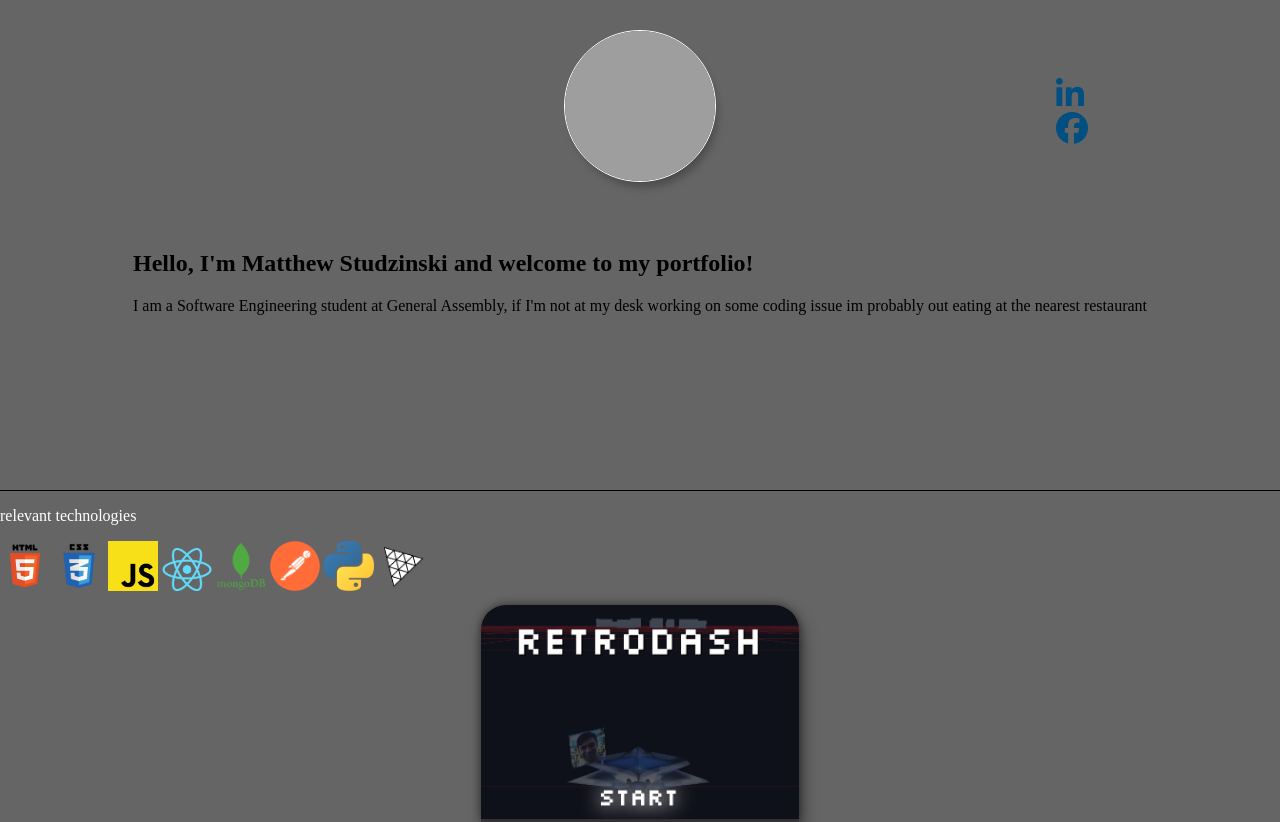
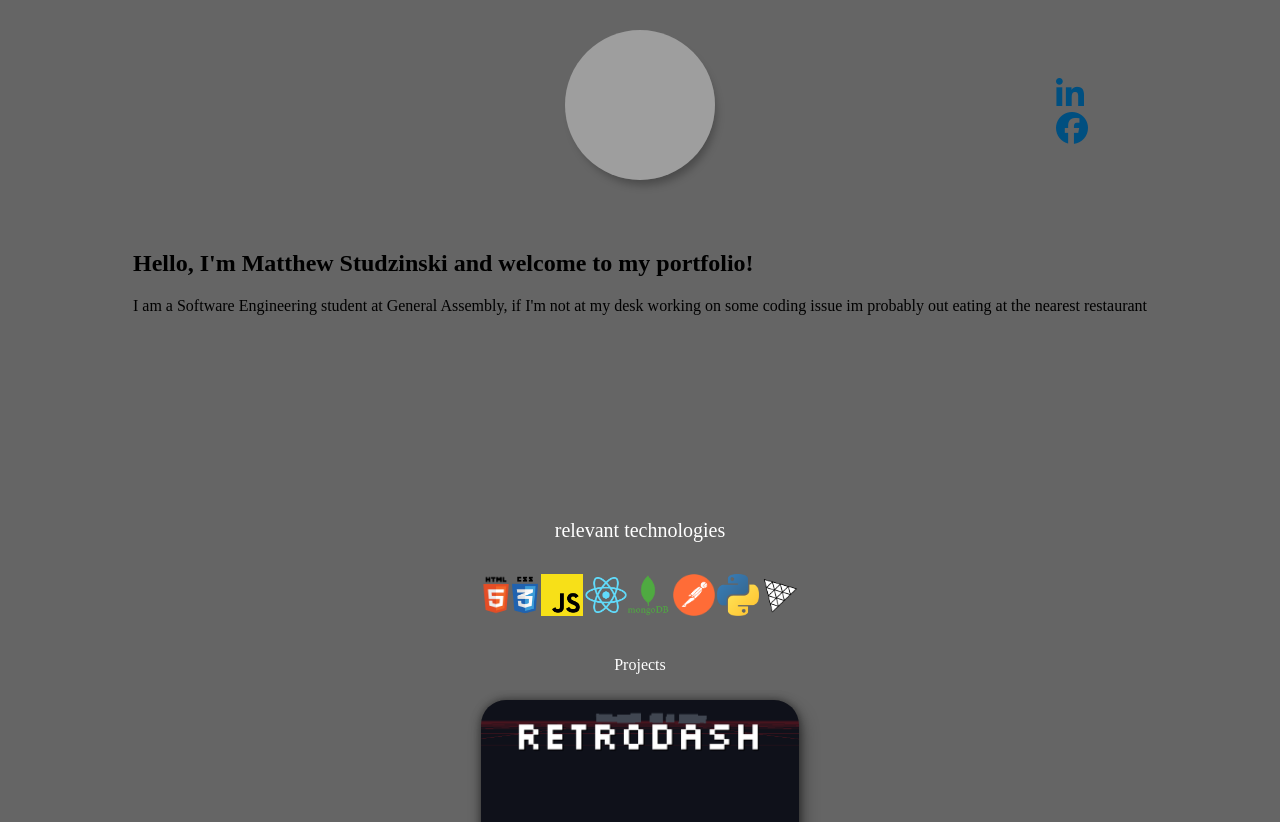
Before and after one commit to MattStudzinski/Portfolio-site, a website: page index.html in a window 1280 px wide. Shown: the top 822 px of the page. Drawn offline with Linux system fonts and the light colour scheme; grey boxes are pictures that could not be loaded.

Commit message:
logos fixed to spot, image path fixed

```diff
--- a/index.html
+++ b/index.html
@@ -18,7 +18,7 @@
 <body>
     <section class = "container-for-bio-and-picture">
 
-    <img id="me" src="/images/Matthew.jpeg" alt="picture of matthew">
+    <img id="me" src="images/Matthew.jpeg" alt="picture of matthew">
     <div class="socialLinks">
     <a href= "https://www.linkedin.com/in/mattstudzinski"><i class="fa-brands fa-linkedin-in fa-2xl"></i></a>
     <a href= "https://www.facebook.com/matt.studzinski/"><i class="fa-brands fa-facebook fa-2xl"></i></a>
@@ -28,23 +28,25 @@
         <h2>Hello, I'm Matthew Studzinski and welcome to my portfolio!</h2> I am a Software Engineering student at General Assembly, if I'm not at my desk working on some coding issue im probably out eating at the nearest restaurant
     </article>
     </section>
-    <p>relevant technologies</p>
+
     <section class="technologies-container">
-        <img id="HTMLCSSJS"class="logo" src="images/HTML.png">
-        <img id="HTMLCSSJS"class="logo" src="images/css.png">
-        <img id="HTMLCSSJS"class="logo" src="images/javascript-logo.png">
-        <img class="logo" src="images/React-icon.svg.png">
-        <img class="logo" src="images/mongodb.webp">
-        <img class="logo" src="images/postman.png">
-        <img id="python" class="logo" src="images/python.png">
-        <img class="logo" src="images/threejs.png">
+    <p class="relevant-tech">relevant technologies</p>
+        <img id="logo1"class="logos" src="images/HTML.png">
+        <img id="logo2"class="logos" src="images/css.png">
+        <img id="logo3"class="logos" src="images/javascript-logo.png">
+        <img id="logo4"class="logos" src="images/React-icon.svg.png">
+        <img id="logo5"class="logos" src="images/mongodb.webp">
+        <img id="logo6"class="logos" src="images/postman.png">
+        <img id="logo7"class="logos" src="images/python.png">
+        <img id="logo8"class="logos" src="images/threejs.png">
 
     </section>
 
 
 <section class="project-container">
+    <p class="projects">Projects</p>
     <div id="first" class="card">
-        <img class="projectPicture" src="/images/retrodash.png" alt="Retro dash">
+        <img class="projectPicture" src="images/retrodash.png" alt="Retro dash">
         <p class="project-title">Retro Dash</p>
         <p class="project-description">Developing a 3D runner game powered with Three.js with models built in blender. The goal of the game is to avoid the obstacles for as long as possible, the player will have a running distance counter on the top of their screen. the player model can move side to side to avoid incoming objects. </p>
         <p class="languages">Languages used: Three.js, CSS, HTML, Blender</p>
@@ -56,7 +58,7 @@
         </div>
     </div>
     <div id="second" class="card">
-        <img class="projectPicture" src="/images/recipesearch.png" alt="Recipe generator">
+        <img class="projectPicture" src="images/recipesearch.png" alt="Recipe generator">
         <p class="project-title">Recipe Generator</p>
         <p class="project-description">this is where the description will go</p>
         <p class="languages">Languages used: HTML, ReactJS, CSS</p>
@@ -68,7 +70,7 @@
         </div>
     </div>
     <div id="third" class="card">
-        <img class="projectPicture" src="/images/jupiterdeals.png" alt="Jupiter deals">
+        <img class="projectPicture" src="images/jupiterdeals.png" alt="Jupiter deals">
         <p class="project-title">Jupiter Deals</p>
         <p class="project-description">this is where the description will go </p>
         <p class="languages">Languages used: ReactJS, HTML, CSS</p>
--- a/style.css
+++ b/style.css
@@ -14,8 +14,6 @@ p{
 .container-for-bio-and-picture {
     max-width: 100%;
     max-height: 100%;
-    display: flex;
-    border-bottom: 1px solid black;
 
     display: grid;
     grid-template-columns: 25% 50% 10% 15%;
@@ -41,7 +39,6 @@ p{
     max-height: 100%;
     object-fit: cover;
     grid-column: 2;
-    border:1px solid white;
     border-radius: 50%;
     height: 150px;
     width: 150px;
@@ -62,6 +59,49 @@ p{
 
 }
 
+.technologies-container{
+    display: grid;
+    grid-template-columns:6% 88% 6%;
+    grid-template-rows: 60px 70px;
+    margin: 10px;
+    justify-content: center;
+    align-items: center;
+}
+
+#logo1{
+    margin-right:18rem;
+
+}
+#logo2{
+    margin-right:14.4rem;
+}
+#logo3{
+    margin-right:9.8rem;
+}
+#logo4{
+    margin-right:4.2rem;
+}
+#logo5{
+    margin-left: 1rem;
+
+}
+#logo6{
+    margin-left:6.7rem;
+}
+#logo7{
+    margin-left:12.3rem;
+}
+#logo8{
+    margin-left:17.5rem;
+}
+.relevant-tech{
+    justify-self: center;
+    align-self: center;
+    grid-column: 2;
+    font-size: 20px;
+}
+
+
 .projectPicture{
 
     max-height: 100%;
@@ -79,23 +119,28 @@ p{
 .project-container{
     display: grid;
     grid-template-columns: 5% 90% 5%;
-    grid-template-rows: 530px 530px 530px;
+    grid-template-rows: 50px 530px 530px 530px;
 
 }
-
+.projects{
+    grid-column: 2;
+    grid-row: 1;
+    align-self: center;
+    justify-self: center;
+}
 #first{
     grid-column: 2;
-    grid-row: 1;
+    grid-row: 2;
     justify-self: center;
 }
 #second{
     grid-column: 2;
-    grid-row: 2;
+    grid-row: 3;
     justify-self: center;
 }
 #third{
     grid-column: 2;
-    grid-row: 3;
+    grid-row: 4;
     justify-self: center;
 }
 .card{
@@ -146,8 +191,6 @@ p{
     display: grid;
     border-bottom-left-radius: 25px;
     border-bottom-right-radius: 25px;
-
-
 
 }
 .live-sitebtn {
@@ -241,5 +284,14 @@ p{
    }
 
    .logo{
-    max-width: 50px;
+    max-width: 42px;
    }
+   .logos{
+    max-width: 42px;
+
+    align-self: center;
+    justify-self: center;
+    grid-column: 2;
+    grid-row: 2;
+    position: relative;
+   }
```
